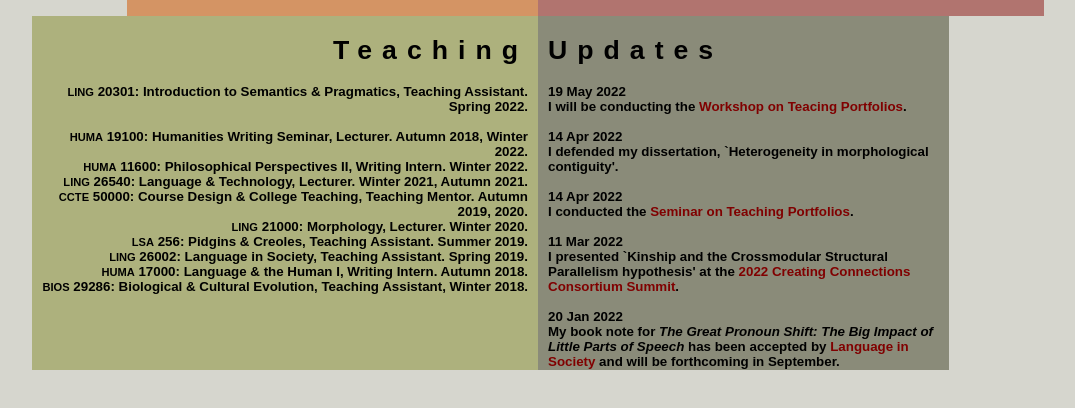
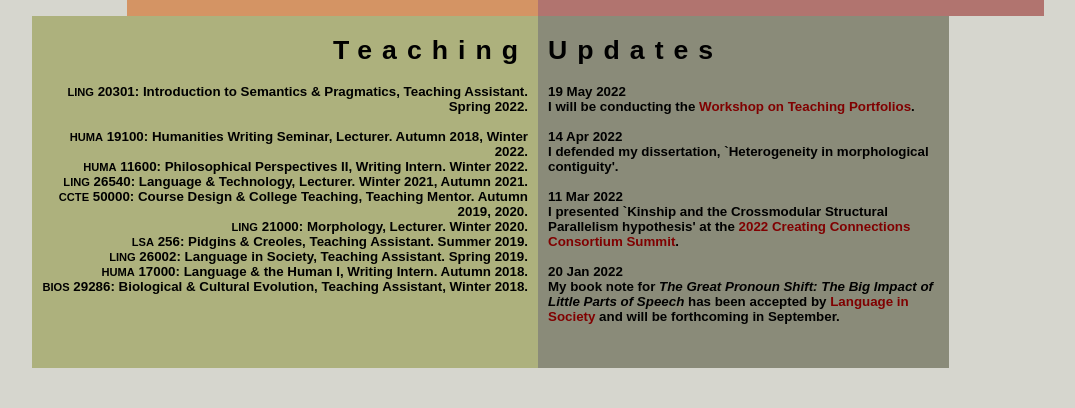
Before and after one commit to suppletive/elixir, a plain HTML site: page index.html in a window 1280 px wide. Shown: the part 344-752 px from the top of the page, without its empty margins (102-1177 px from the left). Drawn offline with Linux system fonts and the light colour scheme.

Commit message:
Update index.html

```diff
--- a/index.html
+++ b/index.html
@@ -117,14 +117,14 @@ Outside of linguistics, I am a hobby music photographer. I also maintain a ranki
 <h1>Updates</h1>
 
 19 May 2022<br>
- I will be conducting the <a href="https://events.uchicago.edu/cal/event/showEventMore.rdo;jsessionid=6053C129CC2D4D416EA1AACC75E8E514.bw05">Workshop on Teacing Portfolios</a>.<br><br>
+ I will be conducting the <a href="https://events.uchicago.edu/cal/event/showEventMore.rdo;jsessionid=6053C129CC2D4D416EA1AACC75E8E514.bw05">Workshop on Teaching Portfolios</a>.<br><br>
 
 14 Apr 2022<br>
  I defended my dissertation, `Heterogeneity in morphological contiguity'.<br><br>
 
-14 Apr 2022<br>
+<!--14 Apr 2022<br>
  I conducted the <a href="https://teaching.uchicago.edu/upcoming-events/">Seminar on Teaching Portfolios</a>.<br><br>
-
+-->
 11 Mar 2022<br>
  I presented `Kinship and the Crossmodular Structural Parallelism hypothesis' at the <a href="https://c3transformhighered.org/2022-summit-program/">2022 Creating Connections Consortium Summit</a>.<br><br>
 
```
